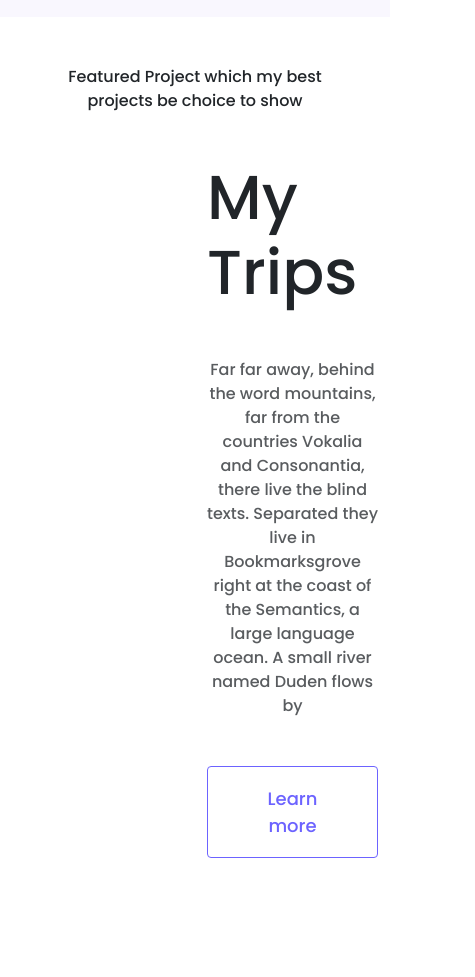
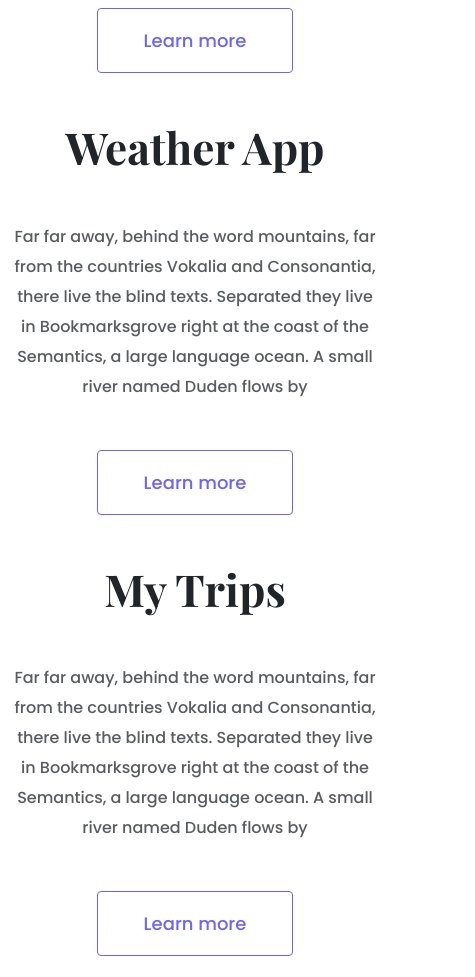
Before and after one commit to AnastasiaCodeGirl/Portfolio_Project, a plain HTML site: page index.html in a window 390 px wide. Shown: the part 1020-1997 px from the top of the page, 475 px wide, since content can reach past the window. Before the commit the page ends 1878 px from the top, so only its background shows below. Drawn offline with nearby package versions, Linux system fonts and the light colour scheme.

Commit message:
Integrated homepage content design

```diff
--- a/index.html
+++ b/index.html
@@ -34,17 +34,66 @@
 			Featured Project which my best projects be choice to show
 		</p>
 		<div class="container">
-			<div class="row">
-				<div class="col-6"></div>
-				<div class="col-6">
-					<h2 class="mb-5">My Trips</h2>
-					<p class="text-center mb-5 text-muted">
-						Far far away, behind the word mountains, far from the countries
-						Vokalia and Consonantia, there live the blind texts. Separated they
-						live in Bookmarksgrove right at the coast of the Semantics, a large
-						language ocean. A small river named Duden flows by
-					</p>
-					<a href="/about.html" class="btn btn-branding-outline">Learn more</a>
+			<div class="row mb-5">
+				<div class="col d-none d-lg-block">
+					<img src="img/yogurt.png" alt="Yogurt app" class="img-fluid" />
+				</div>
+
+				<div class="col">
+					<div class="project-description">
+						<h2 class="mb-5">My Trips</h2>
+						<p class="text-center mb-5 text-muted">
+							Far far away, behind the word mountains, far from the countries
+							Vokalia and Consonantia, there live the blind texts. Separated
+							they live in Bookmarksgrove right at the coast of the Semantics, a
+							large language ocean. A small river named Duden flows by
+						</p>
+						<a href="/about.html" class="btn btn-branding-outline"
+							>Learn more</a
+						>
+					</div>
+				</div>
+			</div>
+			<div class="row mb-5">
+				<div class="col">
+					<div class="project-description">
+						<h2 class="mb-5">Weather App</h2>
+						<p class="text-center mb-5 text-muted">
+							Far far away, behind the word mountains, far from the countries
+							Vokalia and Consonantia, there live the blind texts. Separated
+							they live in Bookmarksgrove right at the coast of the Semantics, a
+							large language ocean. A small river named Duden flows by
+						</p>
+						<a href="/about.html" class="btn btn-branding-outline"
+							>Learn more</a
+						>
+					</div>
+				</div>
+				<div class="col d-none d-lg-block">
+					<img src="img/weather.png" alt="weather app" class="img-fluid" />
+				</div>
+			</div>
+			<div class="row mb-5">
+				<div class="col d-none d-lg-block">
+					<img
+						src="img/dictionary.png"
+						alt="dictionary app"
+						class="img-fluid" />
+				</div>
+
+				<div class="col">
+					<div class="project-description">
+						<h2 class="mb-5">My Trips</h2>
+						<p class="text-center mb-5 text-muted">
+							Far far away, behind the word mountains, far from the countries
+							Vokalia and Consonantia, there live the blind texts. Separated
+							they live in Bookmarksgrove right at the coast of the Semantics, a
+							large language ocean. A small river named Duden flows by
+						</p>
+						<a href="/about.html" class="btn btn-branding-outline"
+							>Learn more</a
+						>
+					</div>
 				</div>
 			</div>
 		</div>
--- a/styles/style.css
+++ b/styles/style.css
@@ -9,14 +9,17 @@
 h1{
   font-family: var(--heading-font-family);
   font-size: 96px;
+  line-height: 1.5;
 }
 h2{
   font-size: 62px;
-  font-family: var(--default-font-family);
+  font-family: var(--heading-font-family);
 }
 p{
   font-family: var(--default-font-family);
-  line-height: 1.5;
+  line-height: 30px;
+  font-weight: normal;
+  font-size: 16px;
 }
 .hero{
   background: var(--secondary-color);
@@ -33,7 +36,7 @@ p{
   font-size: 24px;
   color: #272142;
   font-weight: normal;
-  line-height: 2;
+  line-height: 1.5;
 }
 .btn-branding{
   background-color: var(--branding-color);
@@ -44,10 +47,29 @@ p{
   border-radius: 4px;
 }
 .btn-branding-outline{
-  font-family: var(--default-font-family);
+    font-family: var(--default-font-family);
     font-size: 18px;
     padding: 18px 46px;
     color: var(--branding-color);
     border: 1px solid var(--branding-color);
     border-radius: 4px;
 }
+.project-description{
+  padding: 120px 60px;
+}
+@media(max-width: 960px){
+  .hero{
+    padding: 80px 20px;
+  }
+  h1{
+    font-size: 44px;
+    line-height: 2;
+  }
+  h2{
+    font-size: 44px;
+  }
+  .project-description{
+    padding: 0;
+    text-align: center;
+  }
+}
```
Also changed, not shown: img/dictionary.png (added), img/weather.png (added), img/yogurt.png (added).
